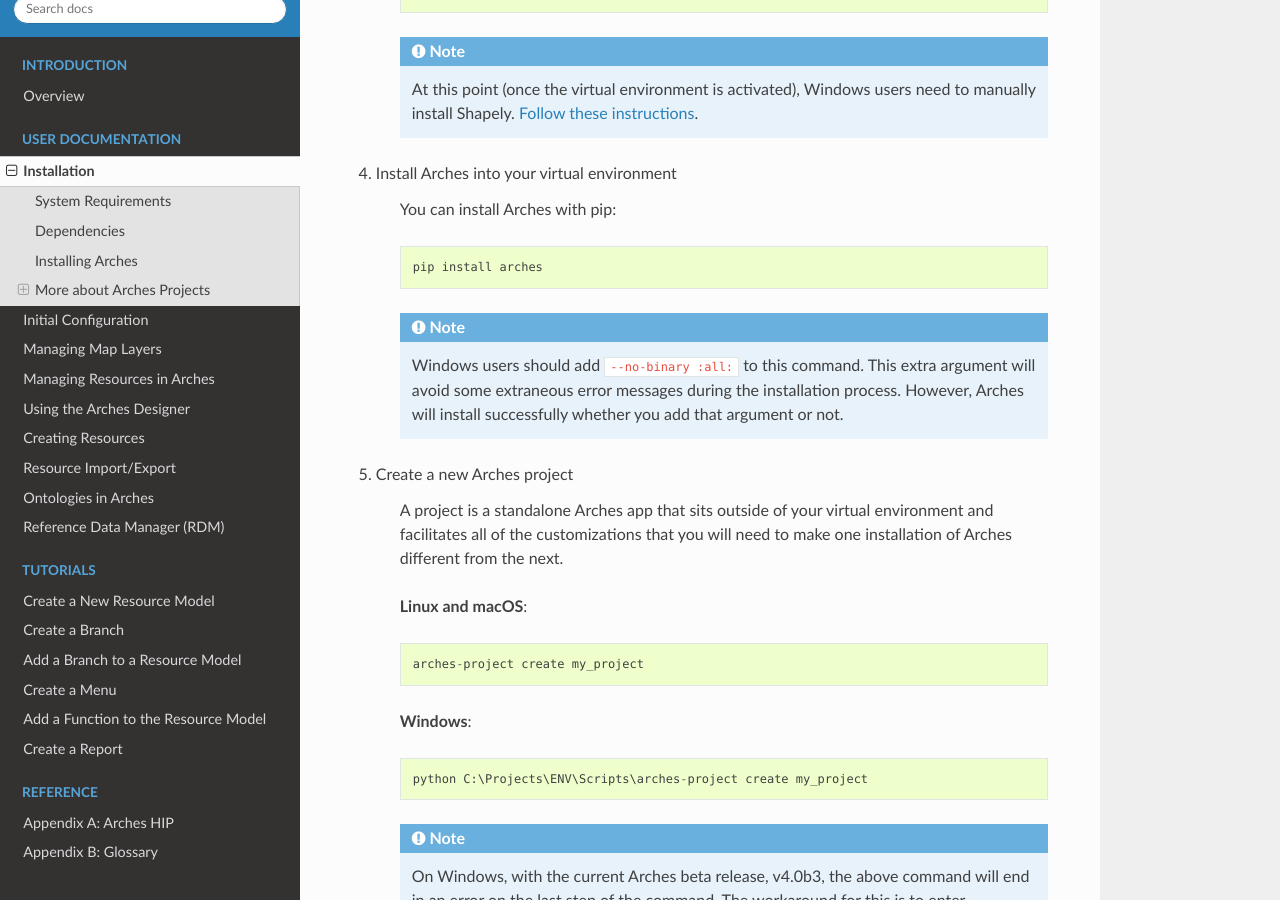
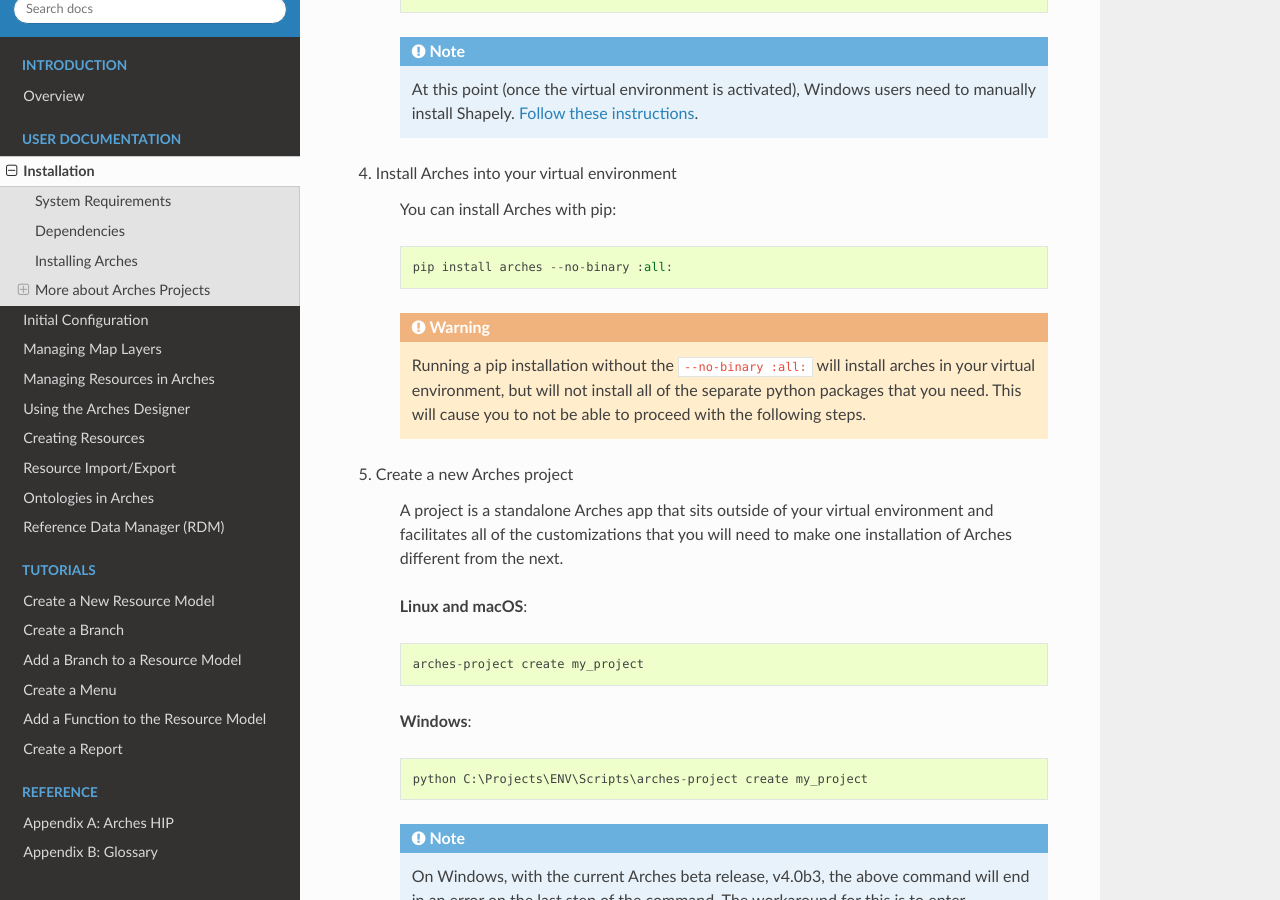
Before and after one commit to archesproject/arches-docs, a Sphinx documentation site: the page built from docs/installation.txt, in a window 1280 px wide and 900 px high, scrolled down 2121 px. Built offline with Sphinx 7.4.7 and the Read the Docs theme 2.0.0, drawn with Linux system fonts in a browser that asks for light colours.

Commit message:
add note about no binary pip installation

```diff
--- a/docs/installation.txt
+++ b/docs/installation.txt
@@ -69,9 +69,9 @@
 
     You can install Arches with pip::
 
-        pip install arches
+        pip install arches --no-binary :all:
 
-    .. note:: Windows users should add ``--no-binary :all:`` to this command. This extra argument will avoid some extraneous error messages during the installation process. However, Arches will install successfully whether you add that argument or not.
+    .. warning:: Running a pip installation without the ``--no-binary :all:`` will install arches in your virtual environment, but will not install all of the separate python packages that you need. This will cause you to not be able to proceed with the following steps.
 
 #. Create a new Arches project
 
```
